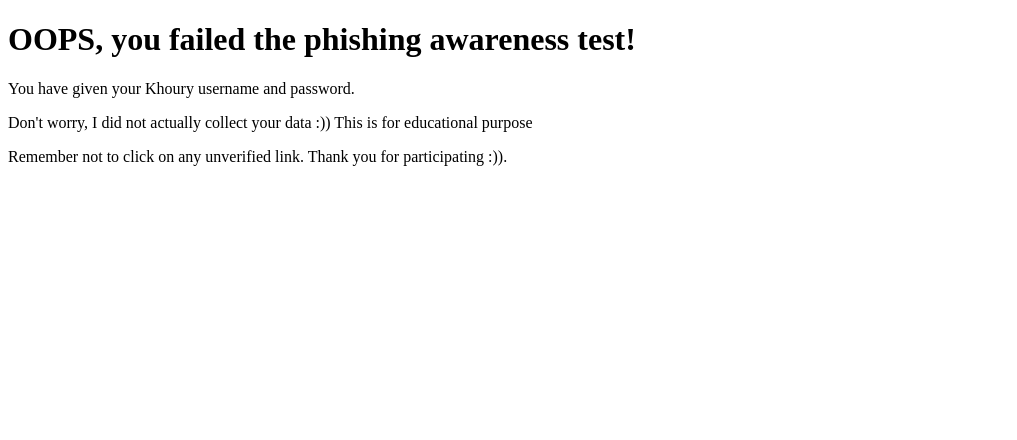
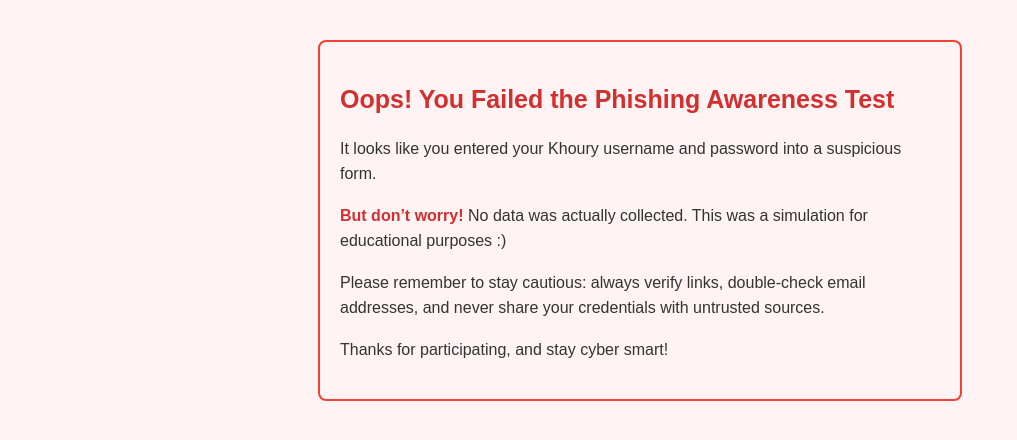
Before and after one commit to myKhoury-neu/my.Khoury, a Flask app: page /server-down in a window 1280 px wide. Shown: the top 440 px of the page, without its empty margins (0-1017 px from the left). Run offline with Flask 3, Linux system fonts and the light colour scheme.

Commit message:
Update khoury_server_down.html

```diff
--- a/templates/khoury_server_down.html
+++ b/templates/khoury_server_down.html
@@ -1,13 +1,40 @@
 <!DOCTYPE html>
-<html>
+<html lang="en">
 <head>
-    <title>OOPS, you failed the phishing awareness test!</title>
+    <meta charset="UTF-8">
+    <title>Oops! You Failed the Phishing Awareness Test</title>
+    <style>
+        body {
+            font-family: Arial, sans-serif;
+            background-color: #fefefe;
+            color: #333;
+            margin: 40px auto;
+            max-width: 600px;
+            padding: 20px;
+            line-height: 1.6;
+            border: 2px solid #f44336;
+            border-radius: 8px;
+            background-color: #fff3f3;
+        }
+        h1 {
+            color: #d32f2f;
+            font-size: 25px;
+        }
+        p {
+            margin-bottom: 1em;
+        }
+        strong {
+            color: #d32f2f;
+        }
+    </style>
 </head>
 <body>
-    <h1>OOPS, you failed the phishing awareness test!</h1>
-    <p>You have given your Khoury username and password.</p>
-    <p>Don't worry, I did not actually collect your data :)) This is for educational purpose</p>
+    <h1>Oops! You Failed the Phishing Awareness Test</h1>
+    <p>It looks like you entered your Khoury username and password into a suspicious form.</p>
+    <p><strong>But don’t worry!</strong> No data was actually collected. This was a simulation for educational purposes :)</p>
 
-    <p>Remember not to click on any unverified link. Thank you for participating :)).</p>
+    <p>Please remember to stay cautious: always verify links, double-check email addresses, and never share your credentials with untrusted sources.</p>
+
+    <p>Thanks for participating, and stay cyber smart!</p>
 </body>
 </html>
```
